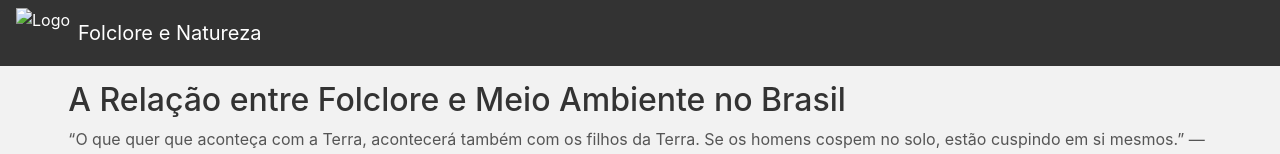
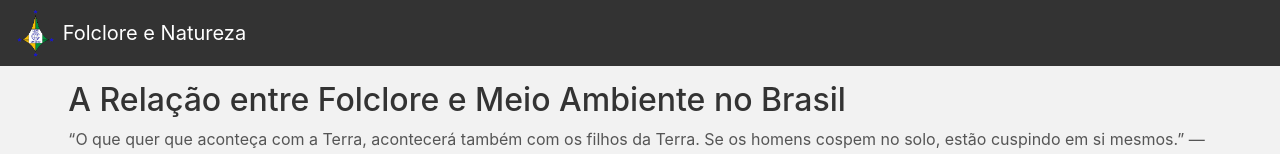
Before and after one commit to Lara-mour/sarauu, a plain HTML site: page index.html in a window 1280 px wide. Shown: the top 154 px of the page. Drawn offline with nearby package versions, Linux system fonts and the light colour scheme.

Commit message:
Update index.html

```diff
--- a/index.html
+++ b/index.html
@@ -93,7 +93,7 @@
     <!-- Barra de Navegação -->
 
 <nav class="navbar navbar-expand-lg navbar-dark fixed-top">
-    <img src="caminho/para/seu/logo.png" alt="Logo" style="height: 50px;" class="mr-2">
+    <img src="cemi.png" alt="Logo" style="height: 50px;" class="mr-2">
     <a class="navbar-brand" href="#">Folclore e Natureza</a>
 </nav>
 
```
